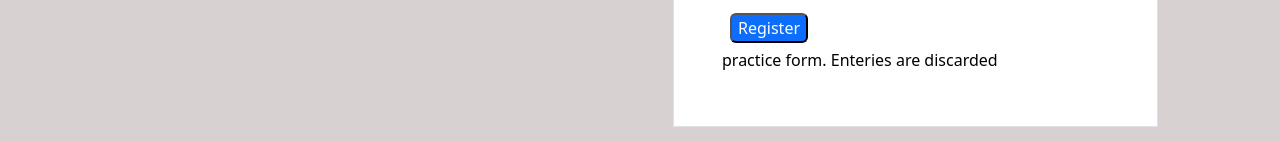
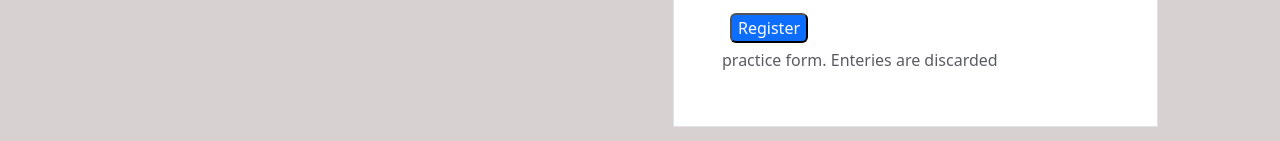
Before and after one commit to Leulgirma9/web-homework1, a plain HTML site: page index.html in a window 1280 px wide. Shown: the part 635-776 px from the top of the page. Drawn offline with nearby package versions, Linux system fonts and the light colour scheme.

Commit message:
Fix typo in class name from 'text-mute' to 'text-muted'

```diff
--- a/index.html
+++ b/index.html
@@ -60,7 +60,7 @@ body{
     </label>
 </div>
              <input class="btn-solid  bg-primary rounded-2 m-2 text-center text-white" color type="submit" value="Register">
-          <div><h6 class="text-mute">practice form. Enteries are discarded</h6></div>
+          <div><h6 class="text-muted">practice form. Enteries are discarded</h6></div>
 
    </div>
         </div>
```
